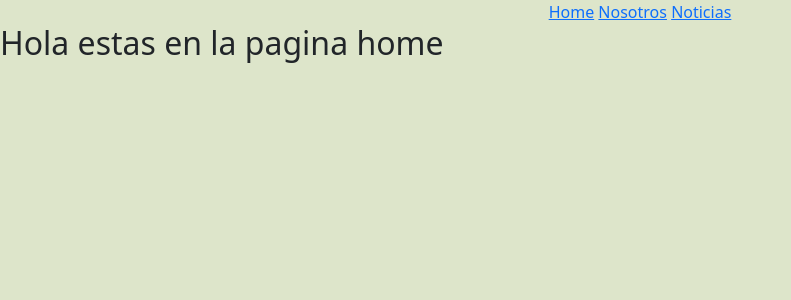
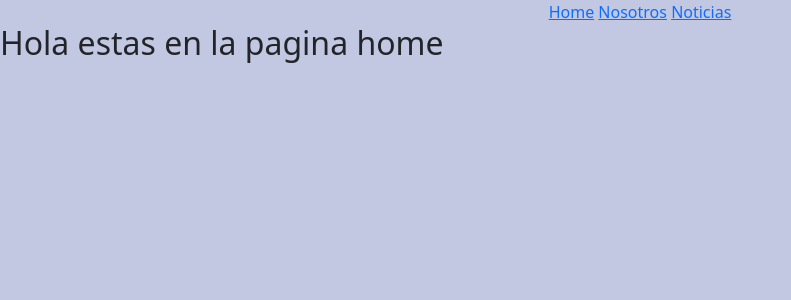
Before and after one commit to NahuelSanchez5/Fundaci-n-Amigos-del-Arte, a Django app: page / in a window 1280 px wide. Shown: the top 300 px of the page, without its empty margins (0-791 px from the left). Run offline with Django 3.2, Linux system fonts and the light colour scheme.

Commit message:
cambio color fondo

```diff
--- a/blog/static/css/main.css
+++ b/blog/static/css/main.css
@@ -7,7 +7,7 @@
 }
 
 body {
-    background: rgba(143, 170, 81, 0.3) /* Green background with 30% opacity */
+    background: rgba(59, 74, 160, 0.3) /* Green background with 30% opacity */
 }
 
 .centro {
```
